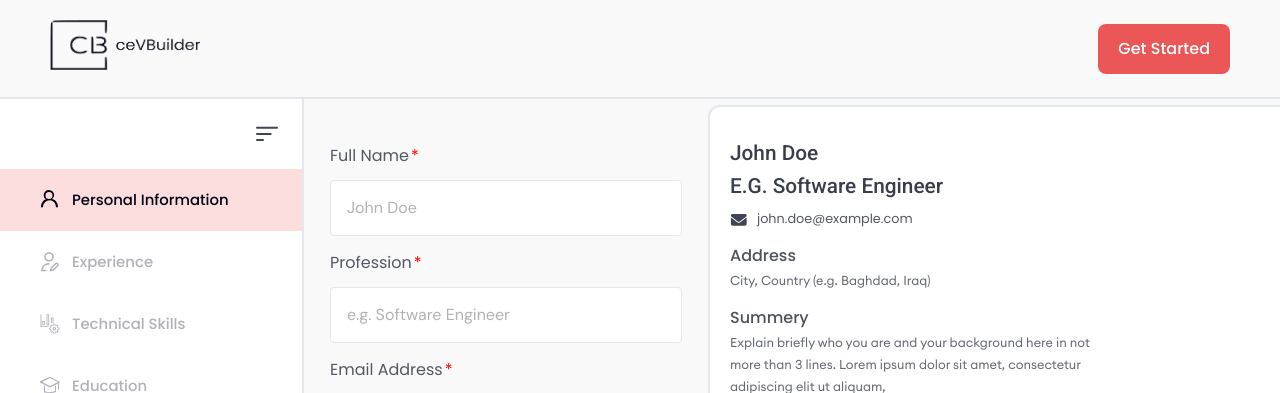
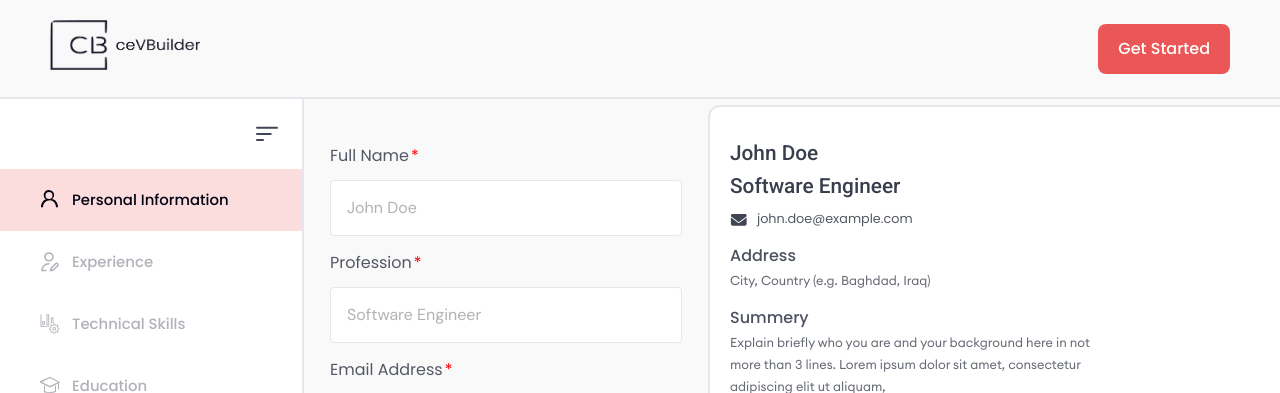
Before and after one commit to Moamal-2000/resume-builder, a Next.js app: page /builder in a window 1280 px wide. Shown: the top 393 px of the page. Built offline with nearby package versions, Linux system fonts and the light colour scheme.

Commit message:
feat(forms): add regex patterns to 'personal info' inputs for better validation

```diff
--- a/src/stores/forms.store/states.js
+++ b/src/stores/forms.store/states.js
@@ -4,7 +4,7 @@ export const personalInfoInputs = [
     name: "fullName",
     type: "text",
     value: "",
-    pattern: "^[a-zA-Z ]+$",
+    pattern: "^[A-Za-z]{2,}([ '-][A-Za-z.]+)*$",
     placeholder: "John Doe",
     required: true,
     isValidValue: false,
@@ -15,7 +15,8 @@ export const personalInfoInputs = [
     name: "profession",
     type: "text",
     value: "",
-    placeholder: "e.g. Software Engineer",
+    pattern: "^[A-Za-z][A-Za-z /&.-]{1,49}$",
+    placeholder: "Software Engineer",
     required: true,
     isValidValue: false,
     id: 2,
@@ -25,6 +26,7 @@ export const personalInfoInputs = [
     name: "email",
     type: "email",
     value: "",
+    pattern: "^[a-zA-Z0-9._%+-]+@[a-zA-Z0-9.-]+.[a-zA-Z]{2,}$",
     placeholder: "john.doe@example.com",
     required: true,
     isValidValue: false,
@@ -35,6 +37,7 @@ export const personalInfoInputs = [
     name: "address",
     type: "text",
     value: "",
+    pattern: "^[A-Za-z0-9s,.'-/]{2,100}$",
     placeholder: "City, Country (e.g. Baghdad, Iraq)",
     required: false,
     isValidValue: true,
```
